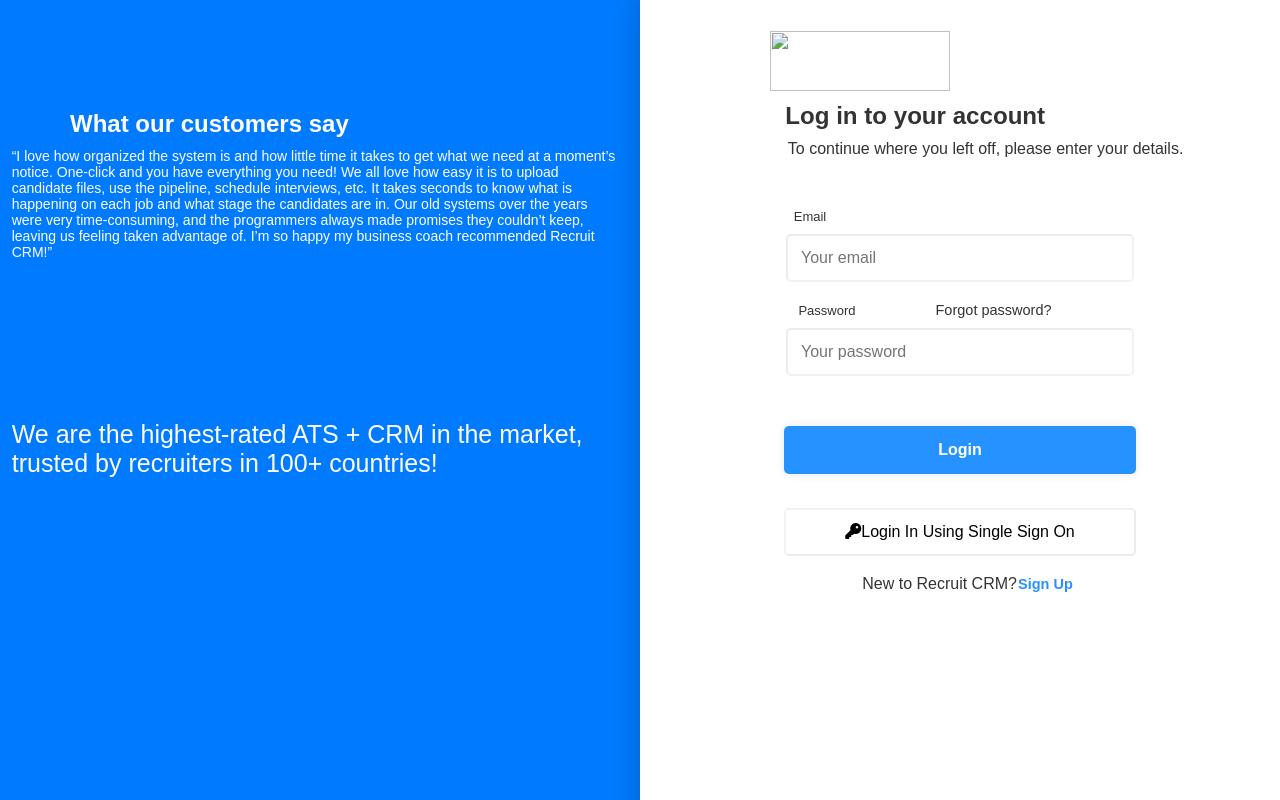
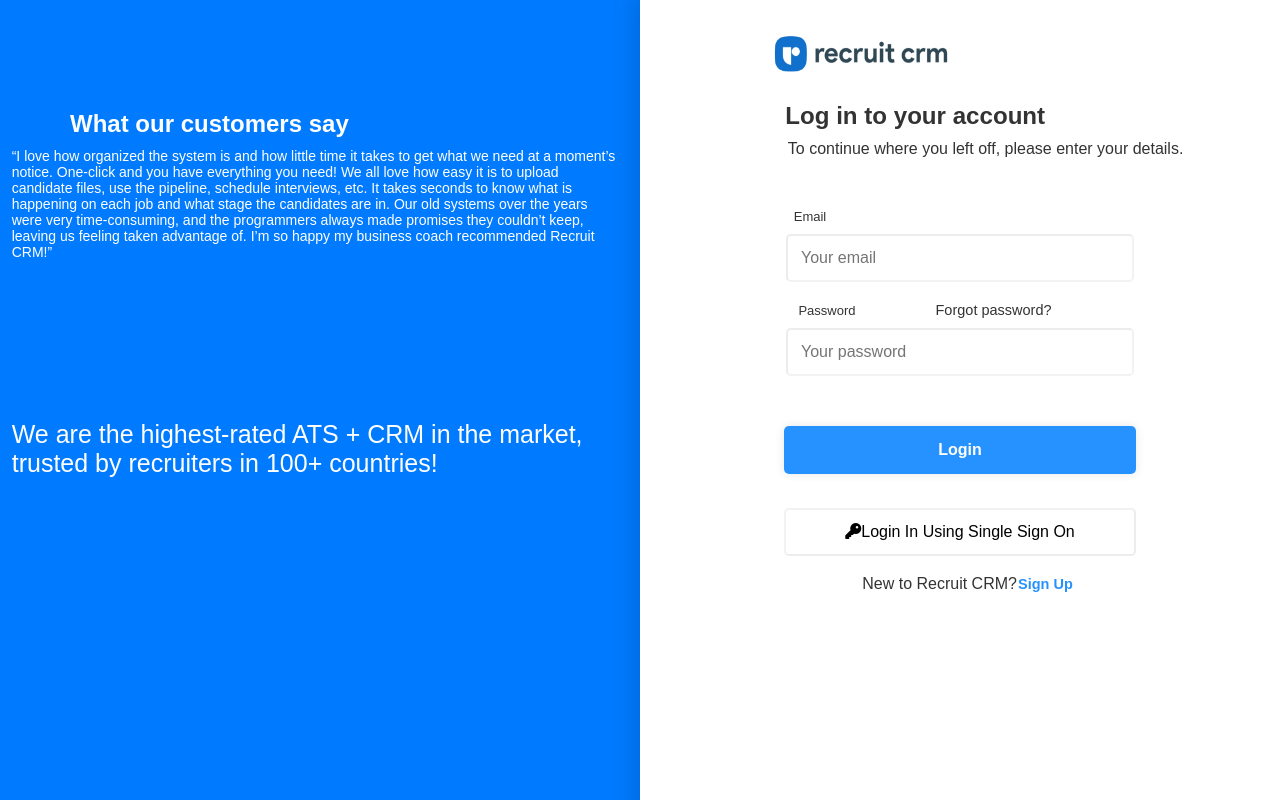
Before and after one commit to vidyashreesamaje/Task---1, a plain HTML site: page index.html in a window 1280 px wide. Shown: the top 800 px of the page. Drawn offline with Linux system fonts and the light colour scheme; the site is published under a folder, as on GitHub Pages, so addresses that start at the root find nothing.

Commit message:
Update index.html

```diff
--- a/index.html
+++ b/index.html
@@ -28,7 +28,7 @@
     <div class="container">
         <div class="login">
             <form action="">
-              <img src="/image.png">
+              <img src="./image.png">
               <br/>
               <br/>
                 <h6>Log in to your account</h6>
```
